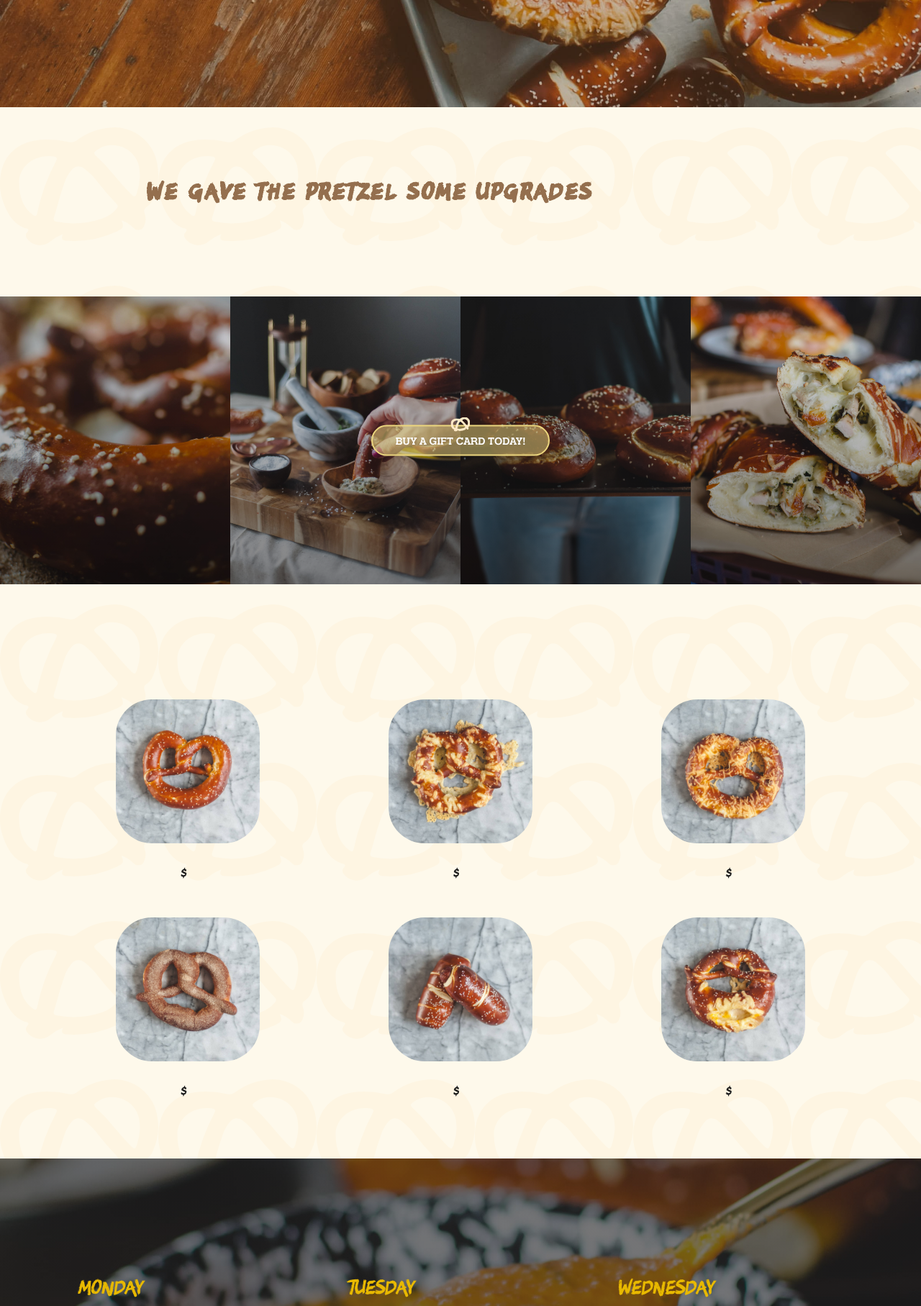
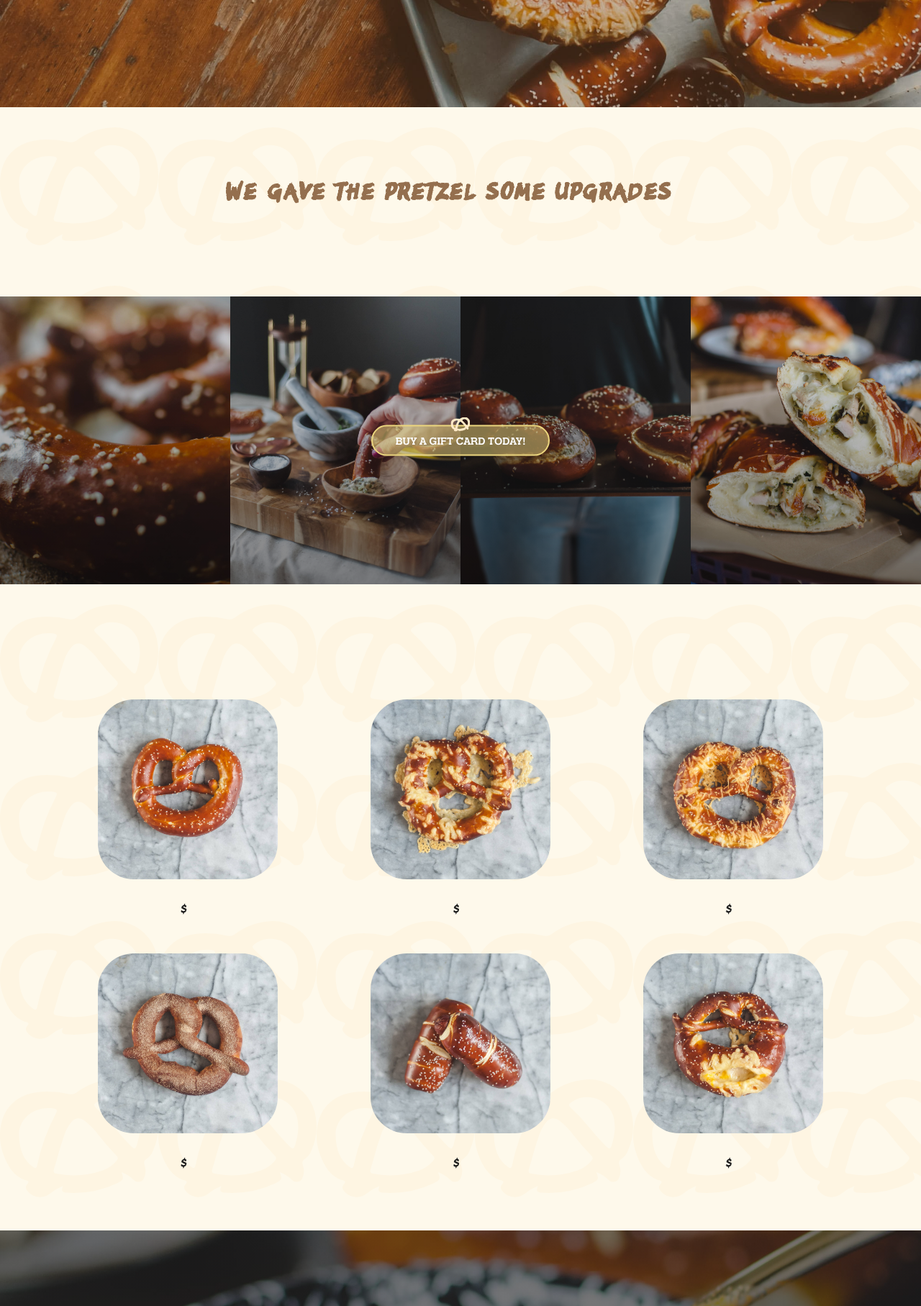
Before and after one commit to sathyaram/gnarlyknots, a WordPress theme: template src/themes/gnarlyknots/front-page.php in a window 1280 px wide. Shown: the part 671-2486 px from the top of the page at 72% size. Run offline with PHP 8.4 and a stand-in for WordPress, Linux system fonts and the light colour scheme; the site name, menu and one post (Sample post) are stand-ins, and other content is empty; some libraries are stand-ins or nearby versions.

Commit message:
container changes

```diff
--- a/src/themes/gnarlyknots/front-page.php
+++ b/src/themes/gnarlyknots/front-page.php
@@ -114,7 +114,7 @@
 			</div>
 		</section>
 		<section class="about">
-			<div class="container-small">
+			<div class="container-smaller">
 				<div class="about-text">
 					<h3>We gave the <span>Pretzel</span> some upgrades</h3>
 					<p><?php the_field('home_page_about_description') ?></p>
--- a/src/themes/gnarlyknots/src/sass/_frontpage.scss
+++ b/src/themes/gnarlyknots/src/sass/_frontpage.scss
@@ -407,7 +407,7 @@ body {
   }
 
   .menu-image {
-    width: 200px;
+    width: 250px;
     margin: 0 auto;
 
 
--- a/src/themes/gnarlyknots/src/sass/_variables.scss
+++ b/src/themes/gnarlyknots/src/sass/_variables.scss
@@ -72,7 +72,7 @@ $desktop: 1280px;
 
   @media screen and (max-width: $tablet) {
     padding: 0.85rem 1rem 0.45rem;
-    font-size: 13px;
+    font-size: 12px;
   }
 
   &::before {
```
Also changed, not shown: src/themes/gnarlyknots/style.css.
